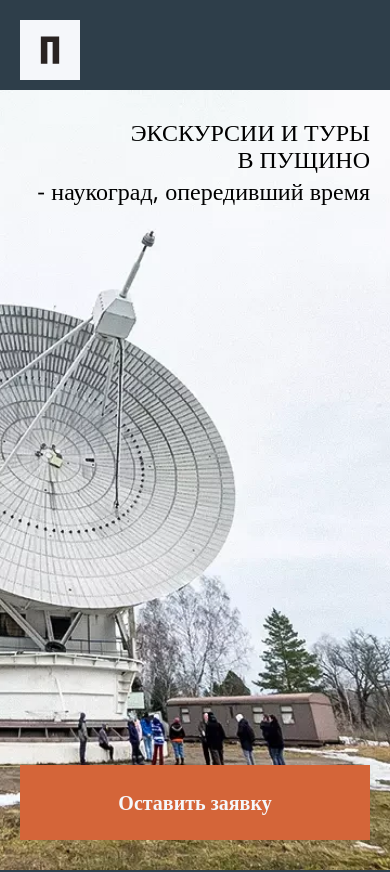
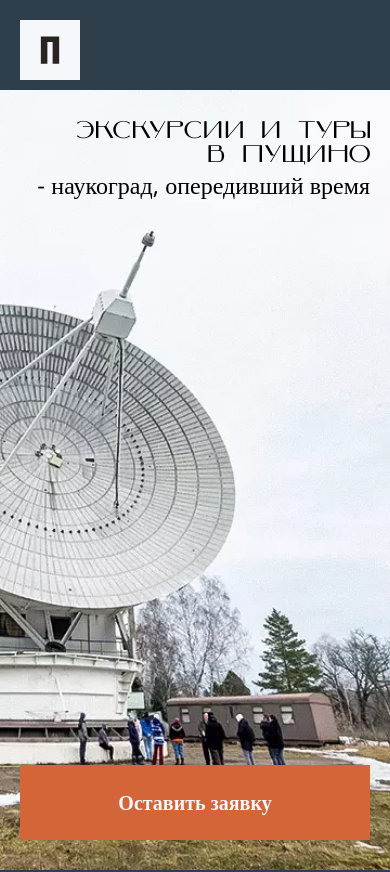
Before and after one commit to DarthSidiousPalpatine/pushino-react, a React (Create React App) app: page / in a window 390 px wide. Shown: the top 872 px of the page. Built offline with nearby package versions, Linux system fonts and the light colour scheme.

Commit message:
Исправил ошибки

```diff
--- a/public/index.html
+++ b/public/index.html
@@ -2,14 +2,14 @@
 <html lang="en">
   <head>
     <meta charset="utf-8" />
-    <link rel="icon" href="%PUBLIC_URL%/favicon.ico" />
+    <link rel="icon" href="../src/icons/logo100.svg" />
     <meta name="viewport" content="width=device-width, initial-scale=1" />
     <meta name="theme-color" content="#000000" />
     <meta
       name="description"
       content="Web site created using create-react-app"
     />
-    <link rel="apple-touch-icon" href="%PUBLIC_URL%/logo192.png" />
+    <link rel="apple-touch-icon" href="../src/icons/logo100.svg" />
     <!--
       manifest.json provides metadata used when your web app is installed on a
       user's mobile device or desktop. See https://developers.google.com/web/fundamentals/web-app-manifest/
--- a/src/App.js
+++ b/src/App.js
@@ -1,16 +1,18 @@
-import Header from './components/header.jsx'
-import Hero from './components/hero.jsx'
-import CTA from './components/cta.jsx'
-import Footer from './components/footer.jsx'
+import Header from './components/header.jsx';
+import Hero from './components/hero.jsx';
+import CTA from './components/CTA.jsx';
+import Footer from './components/footer.jsx';
+
+import './fonts/fonts.css';
 
 function App() {
   return (
     <div className="App">
       <Header/>
-      <container>
+      <div className="Container">
         <Hero/>
         <CTA/>
-      </container>
+      </div>
       <Footer/>
     </div>
   );
--- /dev/null
+++ b/src/fonts/fonts.css
@@ -0,0 +1,4 @@
+@font-face {
+  font-family: 'SovMod';
+  src: local('SovMod'), url(SovMod.woff) format('woff');
+}
--- a/src/styles/common.css
+++ b/src/styles/common.css
@@ -5,11 +5,6 @@
   --color_accent: #D46539;
 
   --page_margins: 12.5vw;
-}
-
-@font-face {
-  font-family: 'SovMod';
-  src: local('SovMod'), url(../fonts/SovMod.ttf) format('ttf');
 }
 
 * {
@@ -26,7 +21,7 @@ body {
     flex-direction: column;
 }
 
-container {
+.Container {
     row-gap: 180px;
 }
 
@@ -61,7 +56,7 @@ container {
         --page_margins: 40px;
     }
 
-    container {
+    .Container {
         row-gap: 90px;
     }
 
```
Also changed, not shown: public/manifest.json, src/fonts/SovMod.ttf (deleted), src/fonts/SovMod.woff (added).
